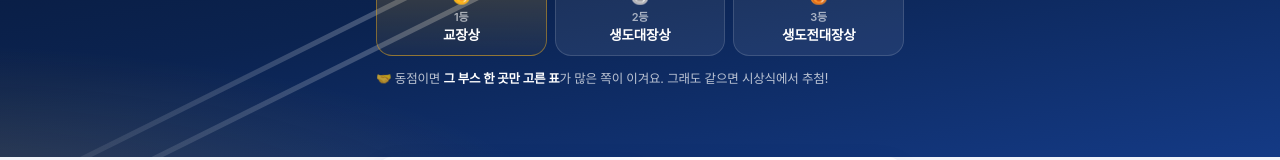
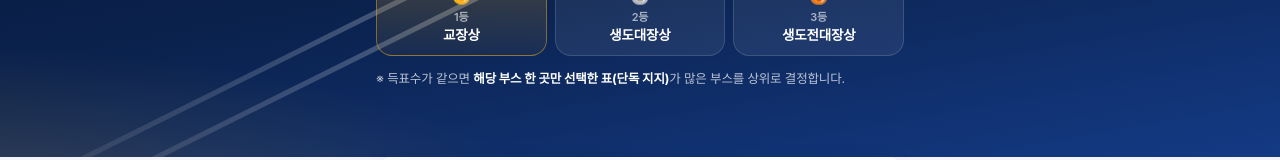
Before and after one commit to leeejunseo/foodcourt-vote, a plain HTML site: page index.html in a window 1280 px wide. Shown: the part 267-427 px from the top of the page. Drawn offline with Linux system fonts and the light colour scheme; no server answers; a web font is replaced by a local one.

Commit message:
동점 규칙 안내 격식체로 변경, 추첨 문구 삭제

```diff
--- a/index.html
+++ b/index.html
@@ -562,7 +562,7 @@
       <li><span class="medal">🥈</span><small>2등</small><b>생도대장상</b></li>
       <li><span class="medal">🥉</span><small>3등</small><b>생도전대장상</b></li>
     </ol>
-    <p class="rule">🤝 동점이면 <b>그 부스 한 곳만 고른 표</b>가 많은 쪽이 이겨요. 그래도 같으면 시상식에서 추첨!</p>
+    <p class="rule">※ 득표수가 같으면 <b>해당 부스 한 곳만 선택한 표(단독 지지)</b>가 많은 부스를 상위로 결정합니다.</p>
   </div>
 </header>
 
@@ -649,7 +649,7 @@
     <div class="rank-layout" id="rankLayout" hidden>
       <div class="podium" id="podium"></div>
       <ol class="ranks" id="ranks"></ol>
-      <p class="hint rank-rule">동점이면 단독 지지(그 부스 한 곳만 고른 표)가 많은 쪽이 앞서요.</p>
+      <p class="hint rank-rule">※ 득표수가 같으면 단독 지지(해당 부스 한 곳만 선택한 표)가 많은 부스를 상위로 결정합니다.</p>
     </div>
   </section>
 
@@ -1337,7 +1337,7 @@ function renderLive(data, failed) {
   renderRanks(data.counts || {}, data.solo || {});
 }
 
-// 순위: 득표수 → 동점이면 단독 지지(그 부스 한 곳만 고른 표) → 그래도 같으면 같은 순위(시상식 추첨)
+// 순위: 득표수 → 동점이면 단독 지지(그 부스 한 곳만 고른 표) → 그래도 같으면 같은 순위(동점)
 function rankRows(counts, solo = {}) {
   const rows = BOOTHS.map((b) => ({ ...b, votes: Number(counts[b.name]) || 0, solo: Number(solo[b.name]) || 0 }));
   const ahead = (o, r) => o.votes > r.votes || (o.votes === r.votes && o.solo > r.solo);
@@ -1556,7 +1556,7 @@ function renderAdmin(d) {
   els.openBtn.textContent = d.accepting ? '투표 마감하기' : '투표 다시 열기';
   els.adminList.replaceChildren(...rankRows(d.counts || {}, d.solo || {}).map((r) => {
     const li = el('li');
-    const award = r.votes && r.rank <= 3 ? ` ${['🥇', '🥈', '🥉'][r.rank - 1]}${r.tied ? ' 추첨' : ''}` : '';
+    const award = r.votes && r.rank <= 3 ? ` ${['🥇', '🥈', '🥉'][r.rank - 1]}${r.tied ? ' 동점' : ''}` : '';
     li.append(el('span', 'pos', r.votes ? String(r.rank) : '–'), el('span', null, r.emoji), el('span', 'nm', r.name + award), el('span', 'v', `${r.votes}표 · 단독 ${r.solo}`));
     return li;
   }));
```
